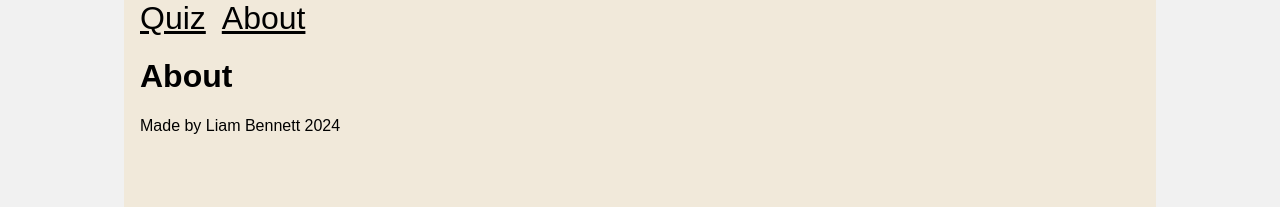
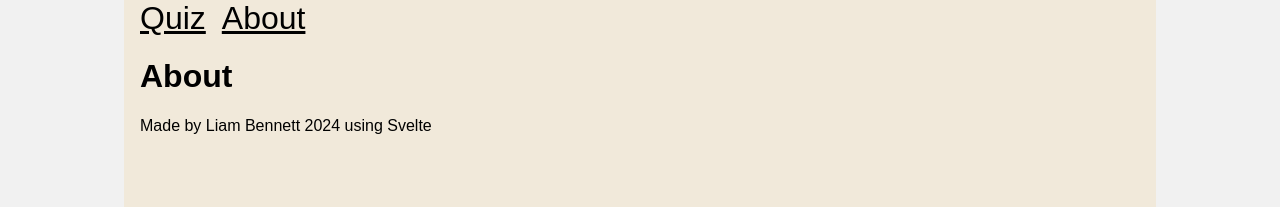
Before and after one commit to BennettLiam/geolearnr, a SvelteKit app: page /about in a window 1280 px wide. Shown: the top 207 px of the page. Built offline with nearby package versions, Linux system fonts and the light colour scheme.

Commit message:
Adds Svelte credit

```diff
--- a/src/routes/about/+page.svelte
+++ b/src/routes/about/+page.svelte
@@ -1,2 +1,2 @@
 <h1>About</h1>
-<p>Made by Liam Bennett 2024</p>
+<p>Made by Liam Bennett 2024 using Svelte</p>
```
